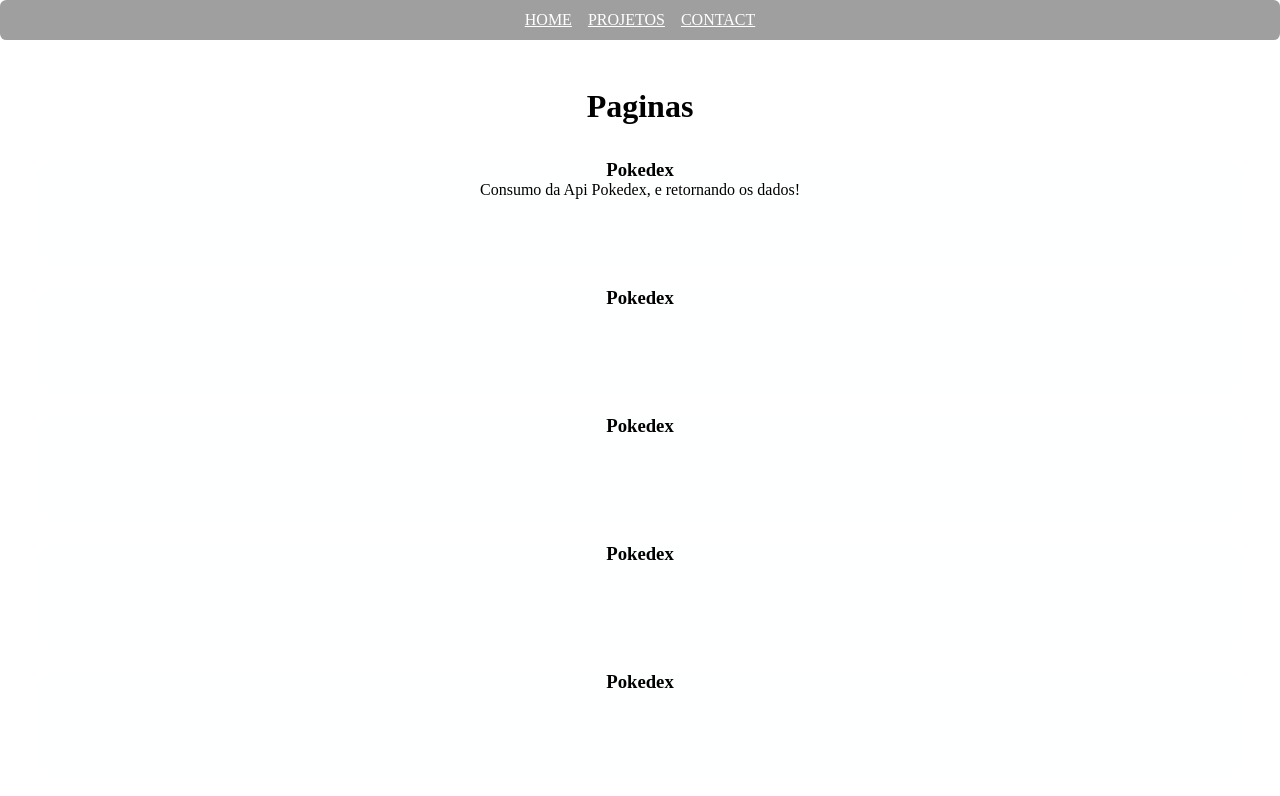
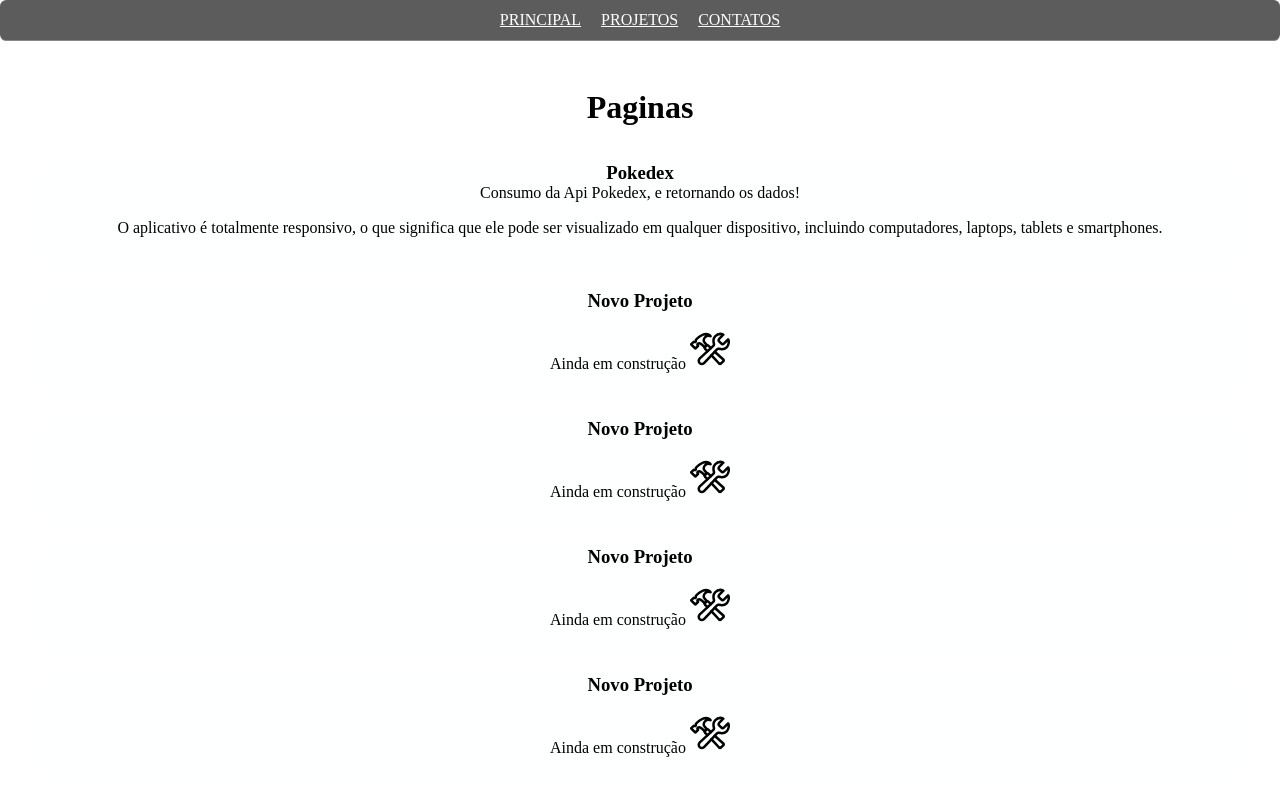
Before and after one commit to WorleySacramento/Worleysacramento.github.io, a Next.js app: page /pageWork in a window 1280 px wide. Shown: the top 796 px of the page. Built offline with nearby package versions, Linux system fonts and the light colour scheme.

Commit message:
update
Adição da pagina sobre mim, e outros ajustes!

```diff
--- /dev/null
+++ b/components/about.module.css
@@ -0,0 +1,88 @@
+.container {
+    /* border: 1px solid gray; */
+    padding: 1rem 5rem 0rem 5rem;
+    background-color: black;
+  }
+
+  .title {
+    text-align: center;
+    text-transform: uppercase;
+    color: #ffffff;
+    text-decoration: underline;
+    margin-bottom: 2rem;
+  }
+
+  .paragrafo {
+    text-indent: 30px;
+    text-align: justify;
+    letter-spacing: 2px;
+    line-height: 1.5;
+    text-align: left;
+    font-size: medium;
+    font-family: 'Lucida Sans', 'Lucida Sans Regular', 'Lucida Grande', 'Lucida Sans Unicode', Geneva, Verdana, sans-serif;
+  }
+
+  .link{
+    text-decoration: none;
+    color: #008CBA;
+  }
+
+  .lists{
+    display: flex;
+    justify-content: space-around;
+    gap:.7em ;
+    margin-top: 2rem;
+
+  }
+
+  .titlelists{
+    margin-bottom: 1rem;
+  }
+
+  .list1{
+    border: 1px solid white;
+    padding: 35px;
+  }
+  .list2{
+    border: 1px solid white;
+    padding: 35px;
+  }
+
+
+  @media (max-width: 700px){
+    .container{
+        width: 100%;
+        height: 100vH;
+    }
+    .paragrafo {
+        text-indent: 30px;
+        text-align: left;
+        /* text-align: justify; */
+        letter-spacing: 2px;
+        line-height: 1.2;
+        font-size: medium;
+        font-family: fantasy;
+        width: 100%;
+      }
+
+      .lists{
+        display: grid;
+        grid-template-columns: auto auto;
+        /* gap:.7em ; */
+        margin-top: 2rem;
+        width: 100%;
+        margin-bottom: 2rem;
+      }
+      .list1{
+        border: 1px solid white;
+        padding: 5px 5px 10px 20px;
+        gap: 1rem;
+        /* line-height: 1; */
+      }
+      .list2{
+        border: 1px solid white;
+        padding: 5px 5px 10px 20px;
+
+      }
+
+  }
--- a/components/menu.js
+++ b/components/menu.js
@@ -61,13 +61,10 @@ import styles from './menu.module.css'
 const Navbar = () => {
   return (
     <nav className={styles.navbar}>
-
     <ul className={styles.navlinks}>
-
-
-        <li className={styles.links}><Link href="/">Home</Link></li>
+        <li className={styles.links}><Link href="/">Principal</Link></li>
         <li className={styles.links}><Link href="/pageWork">Projetos</Link></li>
-        <li className={styles.links}><Link href="/">Contact</Link></li>
+        <li className={styles.links}><Link href="/">Contatos</Link></li>
     </ul>
   </nav>
 
--- a/components/menu.module.css
+++ b/components/menu.module.css
@@ -36,11 +36,12 @@
     align-items: center;
     justify-content: center;
     padding: 20px;
-    background-color: rgba(79, 79, 79, 0.546);
+    background-color: rgba(16, 16, 16, 0.678);
     color: #fff;
     width: 100%;
     height: 30px;
     border-radius: .4rem;
+    border-bottom: 1px solid rgba(245, 245, 245, 0.293);
   }
   .navlinks{
     justify-content: center;
@@ -51,6 +52,7 @@
       text-decoration: underline;
       text-transform: uppercase;
     float: left;
-    padding: 8px;
+    padding: 10px;
+    font-size: medium;
   /* background-color: #dddddd; */
   }
--- a/components/work.js
+++ b/components/work.js
@@ -1,6 +1,8 @@
 import React from 'react'
 import Link from 'next/link'
 import styles from './work.module.css'
+import { IoConstructOutline } from 'react-icons/io5'
+
 
 function Work() {
   return (
@@ -9,40 +11,68 @@ function Work() {
         <div className={styles.title}>
         <h1>Paginas</h1>
         </div>
+        <div className={styles.containersection}>
+
               <div className={styles.section}>
-
                   <Link className={styles.link} href='/pokedex'>
-                      <h3>Pokedex</h3>
+                     <div className={styles.description}>
+                     <h3>Pokedex</h3>
                     <p>Consumo da Api Pokedex, e retornando os dados!</p>
+                    </div>
+                  <div  className={styles.paragrafo}>
+                  <p>
+                  O aplicativo é totalmente responsivo, o que
+                  significa que ele pode ser visualizado em qualquer
+                  dispositivo, incluindo computadores, laptops, tablets e smartphones.
+                  </p>
+                  </div>
                   </Link>
               </div>
+
               <div className={styles.section}>
-
-                  <Link href='/pokedex'>
-                      <h3>Pokedex</h3>
-
-                  </Link>
+              <Link className={styles.link} href='/'>
+                     <div className={styles.description}>
+                     <h3>Novo Projeto</h3>
+                     {/* <p>Ainda em construção <IoConstructOutline size={40}/></p> */}
+                    </div>
+                  <div  className={styles.paragrafo}>
+                  <p>Ainda em construção <IoConstructOutline size={40}/></p>
+                  </div>
+                </Link>
               </div>
               <div className={styles.section}>
-
-                  <Link href='/pokedex'>
-                      <h3>Pokedex</h3>
-
-                  </Link>
+              <Link className={styles.link} href='/'>
+                     <div className={styles.description}>
+                     <h3>Novo Projeto</h3>
+                     {/* <p>Ainda em construção <IoConstructOutline size={40}/></p> */}
+                    </div>
+                  <div  className={styles.paragrafo}>
+                  <p>Ainda em construção <IoConstructOutline size={40}/></p>
+                  </div>
+                </Link>
               </div>
               <div className={styles.section}>
-
-                  <Link href='/pokedex'>
-                      <h3>Pokedex</h3>
-
-                  </Link>
+              <Link className={styles.link} href='/'>
+                     <div className={styles.description}>
+                     <h3>Novo Projeto</h3>
+                     {/* <p>Ainda em construção <IoConstructOutline size={40}/></p> */}
+                    </div>
+                  <div  className={styles.paragrafo}>
+                  <p>Ainda em construção <IoConstructOutline size={40}/></p>
+                  </div>
+                </Link>
               </div>
               <div className={styles.section}>
-
-                  <Link href='/pokedex'>
-                      <h3>Pokedex</h3>
-
-                  </Link>
+              <Link className={styles.link} href='/'>
+                     <div className={styles.description}>
+                     <h3>Novo Projeto</h3>
+                     {/* <p>Ainda em construção <IoConstructOutline size={40}/></p> */}
+                    </div>
+                  <div  className={styles.paragrafo}>
+                  <p>Ainda em construção <IoConstructOutline size={40}/></p>
+                  </div>
+                </Link>
+              </div>
               </div>
         </div>
     </div>
--- a/components/work.module.css
+++ b/components/work.module.css
@@ -14,16 +14,24 @@ width: 100%;
 padding: 2rem;
 
 }
+.containersection{
+    display: flex;
+    justify-content: center;
+    flex-direction: column;
+    width: 100%;
+}
 
 .section{
  display: flex;
- justify-content: center;
+ /* justify-content: center; */
  height: 7rem;
  border: 2px solid white;
+ /* max-width: 600px; */
  width: 100%;
  margin-bottom: 1rem;
  border-radius: 2rem;
  background-color: rgba(240, 255, 255, 0.07);
+ flex-direction: column;
 }
 .link{
     width: 100%;
@@ -34,5 +42,41 @@ padding: 2rem;
     margin-bottom: 2rem;
     justify-content: center;
     display: flex;
-    position: foxed;
+    /* position: fixed; */
 }
+.description{
+    margin-top:.1rem;
+}
+.paragrafo{
+    margin-top: .1rem;
+    padding: 1rem;
+}
+
+@media (max-width: 700px) {
+    .section {
+        display: flex;
+        justify-content: center;
+        height: 17rem;
+        border: 2px solid white;
+        max-width: 100%;
+        margin-bottom: 1rem;
+        border-radius: 2rem;
+        background-color: rgba(240, 255, 255, 0.07);
+    }
+
+    .description {
+        margin-top: .5rem;
+    }
+
+    .paragrafo {
+        margin-top: 4rem;
+        padding: 1rem;
+    }
+
+    .containersection {
+        /* display: flex; */
+        /* justify-content: center; */
+        /* flex-direction: column; */
+    }
+
+}
```
Also changed, not shown: components/about.js (added, +68 -0 lines), components/pokedex.module.css (+53 -3 lines), components/pokedexComponent.js (+4 -3 lines), pages/index.js (+30 -19 lines), pages/sobreMim/index.js (added, +14 -0 lines), styles/Home.module.css (+24 -10 lines).
